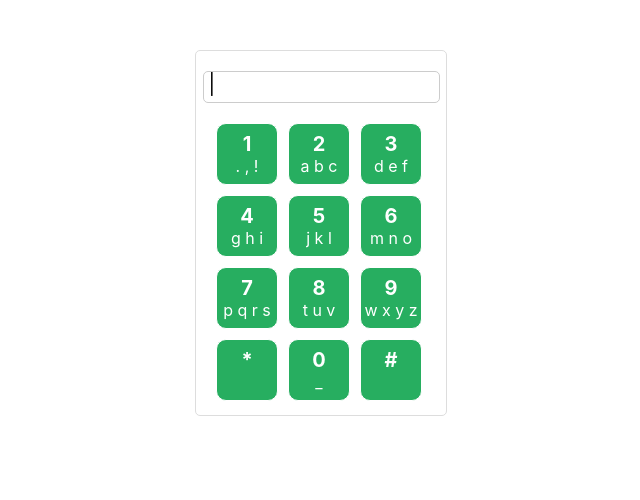
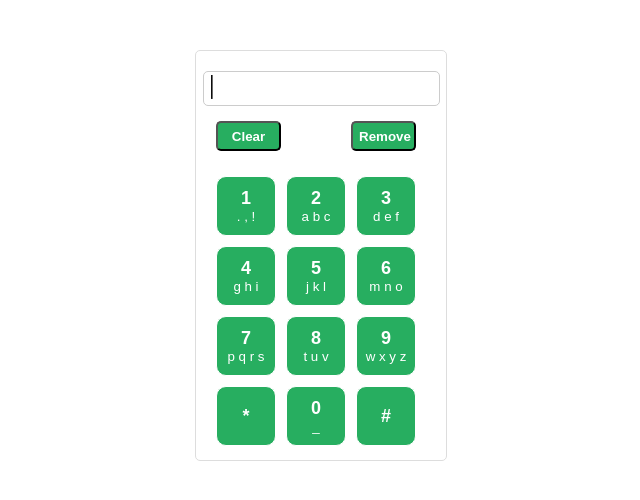
Before and after one commit to krishnau2/keypad, a React (Create React App) app: page / in a window 1280 px wide. Shown: the top 500 px of the page, without its empty margins (319-959 px from the left). Built offline with nearby package versions, Linux system fonts and the light colour scheme.

Commit message:
Replaced Keys component as button instead of div. Added action buttons for "Clear" and "Remove"

```diff
--- a/src/App.css
+++ b/src/App.css
@@ -19,13 +19,13 @@
   width: 90%;
   border: 1px solid #ccc;
   height: 30px;
-  margin-bottom: 20px;
+  margin-bottom: 15px;
   margin-left: auto;
   margin-right: auto;
   border-radius: 5px;
   font-size: 20px;
   text-align: left;
-  padding: 0 5px;
+  padding: 3px 5px 0 5px;
   overflow: scroll;
 }
 .blinker {
@@ -36,6 +36,26 @@
 @keyframes blinker {
   50% { opacity: 0; }
 }
+.actions {
+  margin-left: 20px;
+  margin-right: 30px;
+  margin-bottom: 25px;
+}
+.actions > button {
+  height: 30px;
+  width: 65px;
+  border-radius: 5px;
+  background-color: #27AE60;
+  color: #fff;
+  font-weight: bold;
+}
+.clear-button {
+  float: left;
+}
+.remove-button {
+  float: right;
+}
+
 .key-container {
   width: 230px;
   display: inline-block;
@@ -57,10 +77,10 @@
   background-color: #6bc792;
 }
 .digits {
-  margin-top: 8px;
   font-weight: bold;
-  font-size: 20px;
+  font-size: 18px;
 }
+
 .clear {
   clear: both;
 }
--- /dev/null
+++ b/src/components/InputField.js
@@ -0,0 +1,11 @@
+import React from 'react';
+
+export default function InputField(props) {
+    return(
+        <div className="input-field">
+            {props.result}
+            {props.currentLetter}
+            <span className="blinker">|</span>
+        </div>
+    );
+}
--- a/src/components/key.js
+++ b/src/components/key.js
@@ -10,10 +10,10 @@ class Key extends React.Component {
 
     render() {
         return (
-            <div key={this.props.label} className="key" onClick={this.props.handleClick}>
+            <button key={this.props.label} className="key" onClick={this.props.handleClick}>
                 <div className="digits">{this.props.label}</div>
                 <div>{this.getLettersForKey(this.props.label)}</div>
-            </div>
+            </button>
         );
     }
 }
--- a/src/components/keypad.js
+++ b/src/components/keypad.js
@@ -1,6 +1,7 @@
 import React from 'react';
 import {debounce} from 'throttle-debounce';
 import Key from './key';
+import InputField from './InputField';
 import { KeyMap } from '../constants/AppConstants'
 
 class Keypad extends React.Component {
@@ -63,13 +64,33 @@ class Keypad extends React.Component {
         return letter;
     }
 
+    clearData = () => {
+        this.setState({
+            result: "",
+            currentKey: "",
+            currentKeyCount: 0,
+            currentLetter: ""
+        });
+    }
+
+    removeLastLetter = () => {
+        let newResult = this.state.result.slice(0, -1);
+        this.setState({
+            result: newResult
+        });
+    }
+
     render() {
         return(
             <div className="keypad-container">
-                <div className="input-field">
-                    {this.state.result}
-                    {this.state.currentLetter}
-                    <span className="blinker">|</span>
+                <InputField
+                    result={this.state.result}
+                    currentLetter={this.state.currentLetter}
+                />
+                <div className="actions">
+                    <button className="clear-button" onClick={this.clearData}>Clear</button>
+                    <button className="remove-button" onClick={this.removeLastLetter}>Remove</button>
+                    <div className="clear"></div>
                 </div>
                 <div className="key-container" >
                     <Key label="1" handleClick={this.handleClick.bind(this, '1')} />
```
